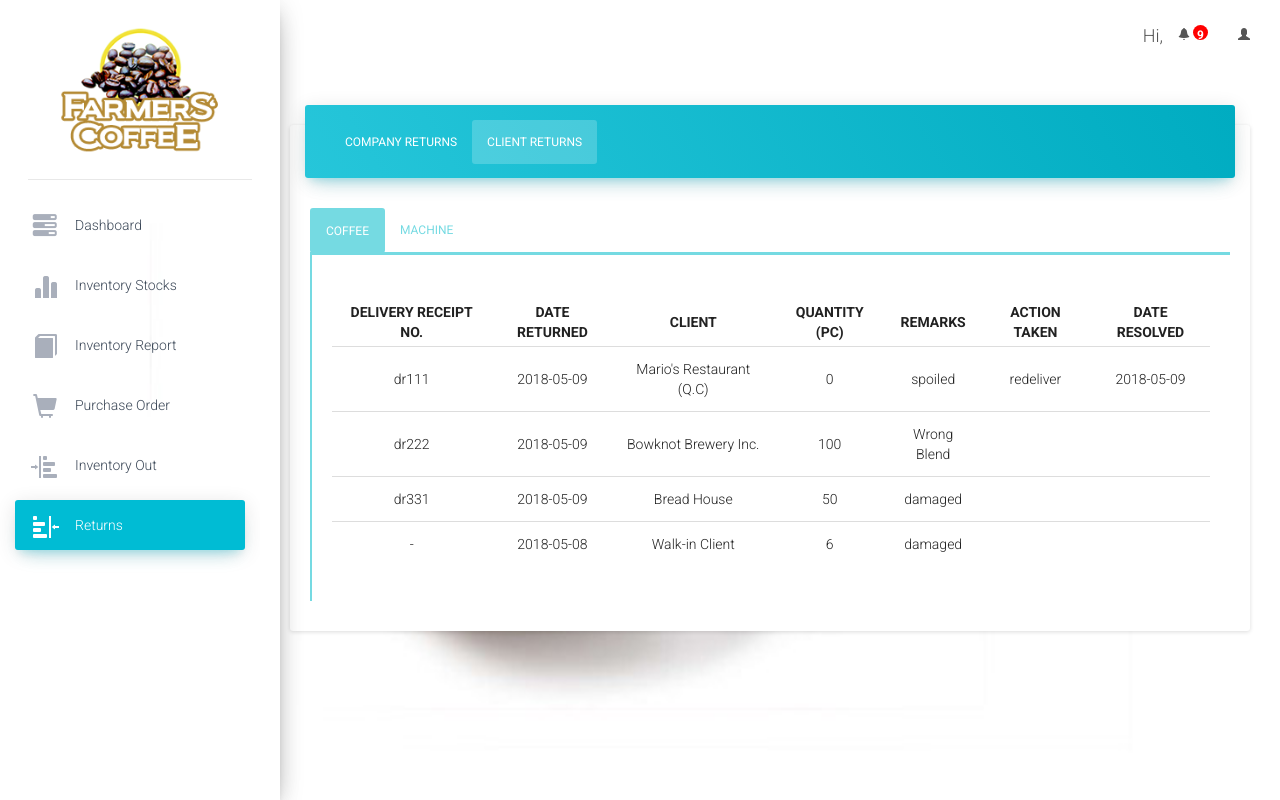
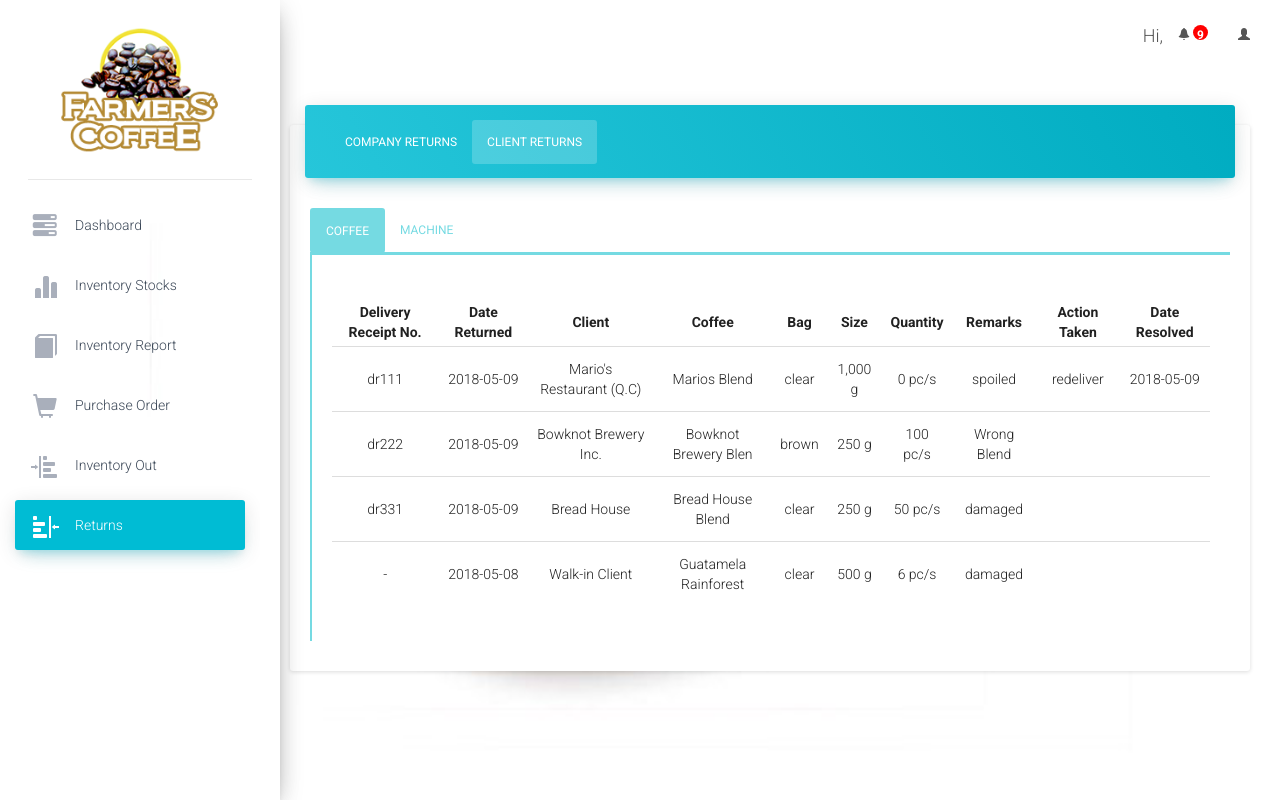
Before and after one commit to jeallysa/Final-System, a CodeIgniter app: page /database/inventoryReturnsList in a window 1280 px wide, after a click on "CLIENT RETURNS". Run offline with CodeIgniter, Linux system fonts and the light colour scheme; a user stored in the database is signed in; data comes from the database, SQL or seed files in the repository; some libraries are stand-ins or nearby versions.

Commit message:
Added coffee, bag and size column.

```diff
--- a/application/views/Inventory_Module/inventoryReturnsList.php
+++ b/application/views/Inventory_Module/inventoryReturnsList.php
@@ -305,13 +305,13 @@ s}
                                             <h1 class="panel-title" id="contactLabel"><span class="glyphicon glyphicon-info-sign"></span><b>Kindly Reorder the following:</b></h1>
                                         </div>
                                         <div class="modal-body" style="padding: 5px;">
-                                            <table class="table table-striped table-bordered dt-responsive nowrap" id="example2" width="100%">
+                                            <table class="table table-striped table-bordered dt-responsive nowrap" id="">
                                                 <thead>
                                                 <tr>
-                                                    <th align="center"><b>Product</b></th>
-                                                    <th align="center"><b>Type</b></th>
-                                                    <th align="center"><b>Supplier</b></th>
-                                                    <th align="center"><b>Quantity Needed</b></th>
+                                                    <th align="center"><b>PRODUCT</b></th>
+                                                    <th align="center"><b>TYPE</b></th>
+                                                    <th align="center"><b>SUPPLIER</b></th>
+                                                    <th align="center"><b>QUANTITY NEEDED</b></th>
                                                 </tr>
                                             </thead>
                                                 <tbody>
@@ -327,7 +327,7 @@ s}
                                                 '<td>' . $object->name . ' </b></td>' ,
                                                 '<td>' . $object->type . ' </b></td>' ,
                                                 '<td>' . $object->supplier .  ' </b></td>' ,
-                                                '<td>' . number_format(((($object->reorder-$object->stock)/1000)+0.1),2) .  ' kg </b></td>' ,
+                                                '<td>' . number_format(((($object->reorder-$object->stock)/1000)+0.1),3) .  ' kg </b></td>' ,
                                                 '</tr>' ;
 
                                               }else{
@@ -397,10 +397,10 @@ s}
                                             <thead>
                                                 <tr>
                                                     <th><b>Delivery Receipt No.</b></th>
-													 <th><b>DATE RETURNED</b></th>
-                                                     <th><b>ITEM RETURNED</b></th>
-                                                     <th><b>QUANTITY/WEIGHT(Kg)</b></th>
-                                                     <th><b>REMARKS</b></th>
+													 <th><b>Date Returned</b></th>
+                                                     <th><b>Item Returned</b></th>
+                                                     <th><b>Quantity/Weight</b></th>
+                                                     <th><b>Remarks</b></th>
                                                      <th></th>
 
                                                 </tr>
@@ -416,7 +416,7 @@ s}
                                                     <td><?php echo $row->drNo ?></td>
                                                     <td><?php echo $row->sup_returnDate ?></td>
                                                     <td><?php echo $row->item."  ".$row->type ?></td>
-                                                    <td><?php echo $row->sup_returnQty ?></td>
+                                                    <td><?php echo $row->sup_returnQty ?> kg</td>
                                                     <td><?php echo $row->sup_returnRemarks ?></td>
                                             <?php
                                                     if($row->res == "unresolved"){
@@ -454,13 +454,16 @@ s}
                                                     <table id="coffee" class="table hover order-column" cellspacing="0" width="100%">
                                                         <thead>
                                                             <tr>
-                                                                <th><b>DELIVERY RECEIPT NO.</b></th>
-                                                                <th><b>DATE RETURNED</b></th>
-                                                                <th><b>CLIENT</b></th>
-                                                                <th><b>QUANTITY (PC)</b></th>
-                                                                <th><b>REMARKS</b></th>
-                                                                <th><b>ACTION TAKEN</b></th>
-                                                                <th><b>DATE RESOLVED</b></th>
+                                                                <th><b>Delivery Receipt No.</b></th>
+                                                                <th><b>Date Returned</b></th>
+                                                                <th><b>Client</b></th>
+                                                                <th><b>Coffee</b></th>
+                                                                <th><b>Bag</b></th>
+                                                                <th><b>Size</b></th>
+                                                                <th><b>Quantity</b></th>
+                                                                <th><b>Remarks</b></th>
+                                                                <th><b>Action Taken</b></th>
+                                                                <th><b>Date Resolved</b></th>
                                                             </tr>
                                                         </thead>
                                                         <tbody>
@@ -472,7 +475,10 @@ s}
                                                                 <td><?php echo $row->client_dr; ?></td>
                                                                 <td><?php echo $row->coff_returnDate; ?></td>
                                                                 <td><?php echo $row->client_company; ?></td>
-                                                                <td><?php echo number_format($row->coff_returnQty); ?></td>
+                                                                <td><?php echo $row->blend; ?></td>
+                                                                <td><?php echo $row->package_type; ?></td>
+                                                                <td><?php echo number_format($row->package_size); ?> g</td>
+                                                                <td><?php echo number_format($row->coff_returnQty); ?> pc/s</td>
                                                                 <td><?php echo $row->coff_remarks; ?></td>
                                                                 <td><?php echo $row->coff_returnAction; ?></td>
                                                                 <td><?php echo $row->coff_resolveDate; ?></td>
@@ -489,7 +495,10 @@ s}
                                                                 <td> - </td>
                                                                 <td><?php echo $row->coff_returnDate; ?></td>
                                                                 <td> Walk-in Client</td>
-                                                                <td><?php echo number_format($row->coff_returnQty); ?></td>
+                                                                <td><?php echo $row->blend; ?></td>
+                                                                <td><?php echo $row->package_type; ?></td>
+                                                                <td><?php echo number_format($row->package_size); ?> g</td>
+                                                                <td><?php echo number_format($row->coff_returnQty); ?> pc/s</td>
                                                                  <td><?php echo $row->coff_remarks; ?></td>
                                                                  <td><?php echo $row->coff_returnAction; ?></td>
                                                                 <td><?php echo $row->coff_resolveDate; ?></td>
@@ -505,15 +514,15 @@ s}
                                                     <table id="machine" class="table hover order-column" cellspacing="0" width="100%">
                                                         <thead>
                                                             <tr>
-                                                                <th><b>RETURN NO.</b></th>
-                                                                <th><b>DATE RETURNED</b></th>
-                                                                <th><b>MACHINE SERIAL NO.</b></th>
-                                                                <th><b>CLIENT</b></th>
-                                                                <th><b>MACHINE</b></th>
-                                                                <th><b>QUANTITY (PC)</b></th>
-                                                                <th><b>REMARKS</b></th>
-                                                                <th><b>ACTION TAKEN</b></th>
-                                                                <th><b>RESOLVED DATE</b></th>
+                                                                <th><b>Return No.</b></th>
+                                                                <th><b>Date Returned</b></th>
+                                                                <th><b>Machine Serial No.</b></th>
+                                                                <th><b>Client</b></th>
+                                                                <th><b>Machine</b></th>
+                                                                <th><b>Quantity</b></th>
+                                                                <th><b>Remarks</b></th>
+                                                                <th><b>Action Taken</b></th>
+                                                                <th><b>Resolved Date</b></th>
 
                                                             </tr>
                                                         </thead>
@@ -528,7 +537,7 @@ s}
                                                                 <td><?php echo $row->mach_serial; ?></td>
                                                                 <td><?php echo $row->client_company; ?></td>
                                                                 <td><?php echo $row->machine; ?></td>
-                                                                <td><?php echo number_format($row->mach_returnQty); ?></td>
+                                                                <td><?php echo number_format($row->mach_returnQty); ?> pc/s</td>
                                                                 <td><?php echo $row->mach_remarks; ?></td>
                                                                 <td><?php echo $row->mach_returnAction; ?></td>
                                                                 <th><?php echo $row->mach_resolveDate; ?></th>
```
